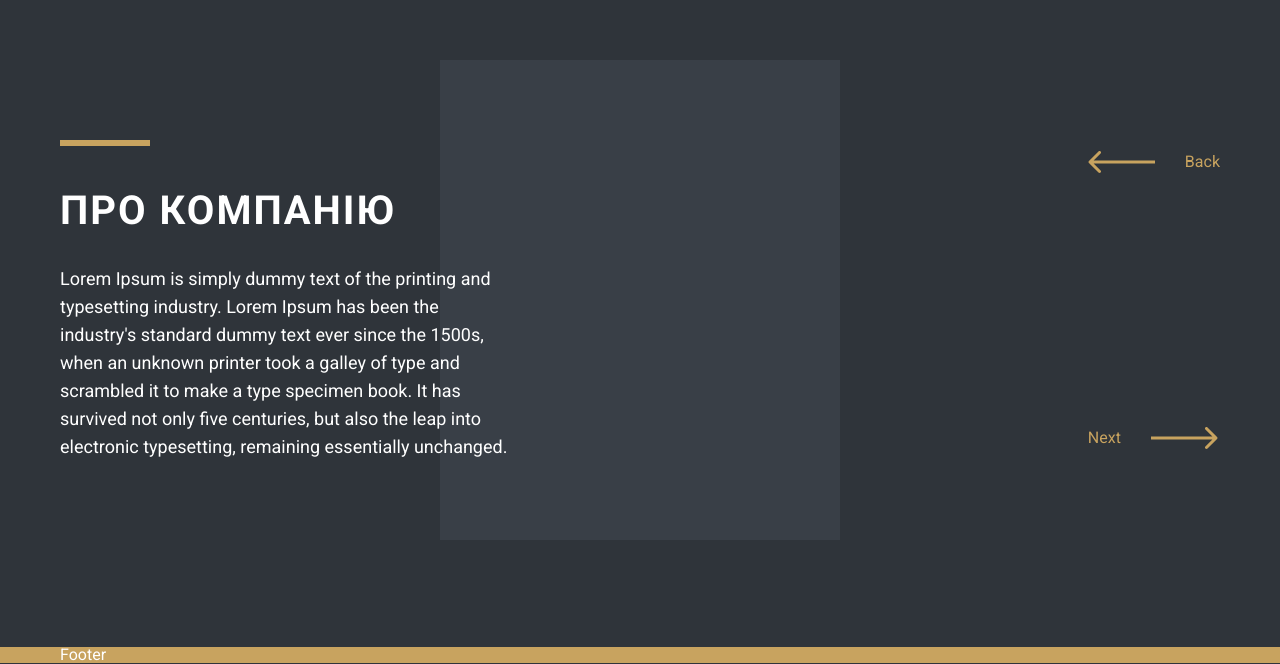
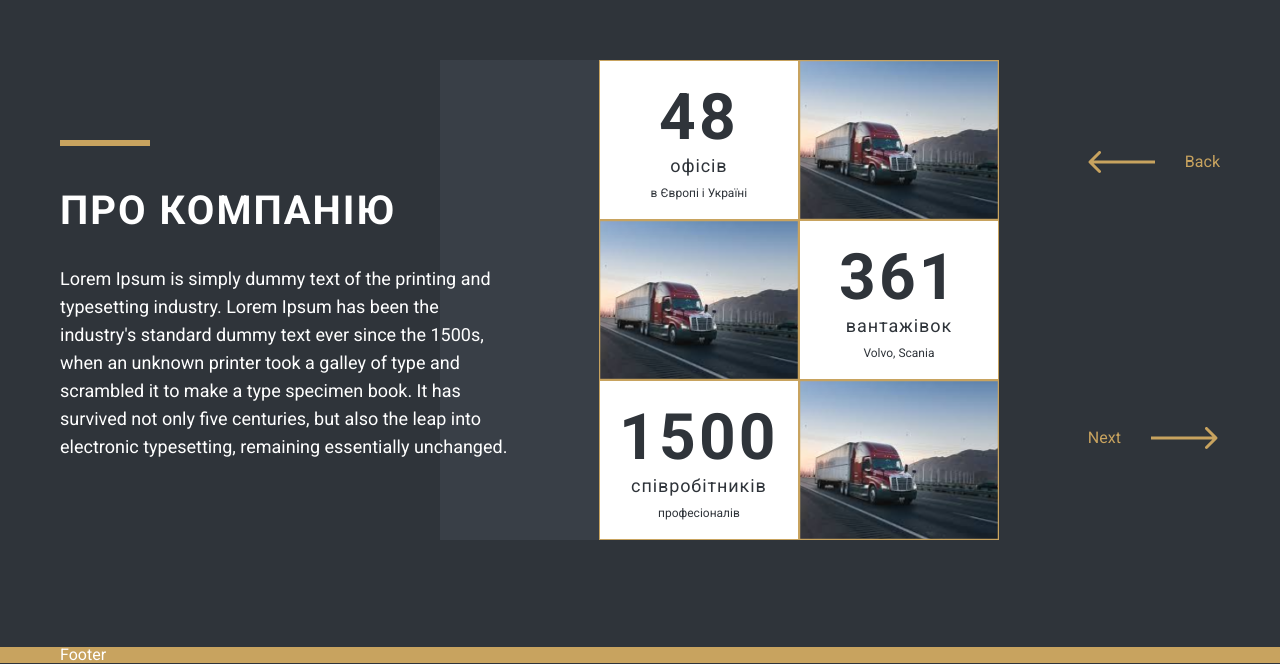
Before and after one commit to lawless1213/trucking_site, a website: page src/index.html in a window 1280 px wide. Shown: the part 2553-3217 px from the top of the page. Drawn offline with nearby package versions, Linux system fonts and the light colour scheme; files that its build step writes are made by us from their sources.

Commit message:
about section

```diff
--- a/src/html/sections/_about.html
+++ b/src/html/sections/_about.html
@@ -9,6 +9,32 @@
 				It has survived not only five centuries, but also the leap into electronic typesetting, remaining essentially unchanged.
 			</div>
 		</div>
+		<div class="about_gallery">
+			<div class="about_item">
+				<div class="text_big">48</div>
+				<div class="text_medium">офісів</div>
+				<div class="text_small">в Європі і Україні</div>
+			</div>
+			<div class="about_item">
+				<img src="img/road.png" alt="">
+			</div>
+			<div class="about_item">
+				<img src="img/road.png" alt="">
+			</div>
+			<div class="about_item">
+				<div class="text_big">361</div>
+				<div class="text_medium">вантажівок</div>
+				<div class="text_small">Volvo, Scania</div>
+			</div>
+			<div class="about_item">
+				<div class="text_big">1500</div>
+				<div class="text_medium">співробітників</div>
+				<div class="text_small">професіоналів</div>
+			</div>
+			<div class="about_item">
+				<img src="img/road.png" alt="">
+			</div>
+		</div>
 		@@include('../_pagination.html', {
 			"back":"'#offers'",
 			"next":"'#'"
--- a/src/scss/sections/_about.scss
+++ b/src/scss/sections/_about.scss
@@ -10,5 +10,53 @@
 				margin-bottom: 30px;
 			}
 		}
+
+		.about_gallery {
+			display:grid;
+			grid-template-columns: 1fr 1fr;
+
+			.about_item {
+				display: flex;
+				flex-direction: column;
+				justify-content: center;
+				align-items: center;
+				width: 200px;
+				height: 160px;
+				overflow: hidden;
+				border: 1px solid $colorSecondary;
+				background: $colorWhite;
+
+				* {
+					color: $colorPrimary;
+				}
+
+				.text_big {
+					font-weight: 700;
+					font-size: 64px;
+					line-height: 75px;
+					letter-spacing: 0.05em;
+					text-transform: uppercase;
+				}
+
+				.text_medium {
+					font-size: 18px;
+					line-height: 21px;
+					text-align: center;
+					letter-spacing: 0.05em;
+				}
+
+				.text_small {
+					font-weight: 400;
+					font-size: 12px;
+					line-height: 14px;
+					margin-top: 10px;
+				}
+
+				img {
+					width: 100%;
+					object-fit: cover;
+				}
+			}
+		}
 	}
 }
```
Also changed, not shown: build/css/style.css, build/css/style.min.css, build/index.html.
